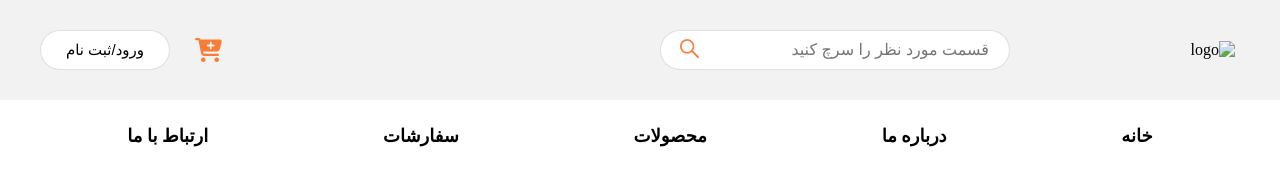
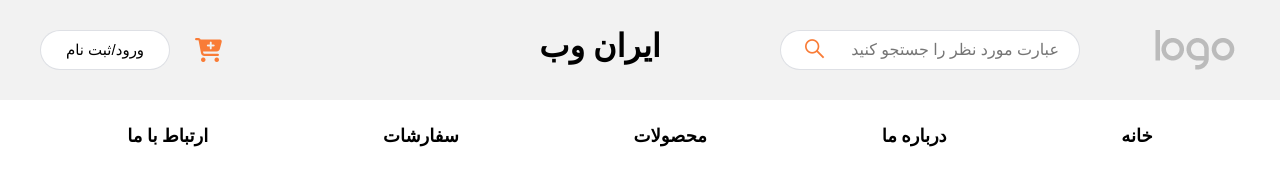
Before and after one commit to Mary8992/sample-website, a plain HTML site: page Html/index.html in a window 1280 px wide. Drawn offline with Linux system fonts and the light colour scheme.

Commit message:
website name added

```diff
--- a/Css/style.css
+++ b/Css/style.css
@@ -19,21 +19,22 @@ header {
 }
 
 .header-right {
-    width: 50%;
+    width: 35%;
     display: flex;
     justify-content: space-between;
     align-items: center;
 }
 
-.header-right img {
-    margin-right: 5px;
+.header-right .logo {
+    margin-right:5px;
 }
 
 .header-right .search-btn {
-    width: 350px;
+    width: 300px;
     height: 40px;
     border: 1px solid rgba(35, 47, 85, 0.15);
     padding: 10px 20px;
+    margin: 0 75px;
     background: #fff;
     border-radius: 20px;
     -webkit-border-radius: 20px;
@@ -41,7 +42,6 @@ header {
     -ms-border-radius: 20px;
     -o-border-radius: 20px;
     font-size: 16px;
-    margin-left: 20px;
 }
 
 .header-right .search-btn:focus {
@@ -55,14 +55,18 @@ form {
 .header-right .search-icon {
     position: absolute;
     top: 18%;
-    left: 40px;
+    left: 100px;
     cursor: pointer;
     font-size: 22px;
     color: #f97c37;
 }
 
+h1 {
+    margin: -8px 80px 0 0;
+}
+
 .header-left {
-    width: 50%;
+    width: 35%;
     display: flex;
     justify-content: flex-end;
     align-items: center;
--- a/Html/index.html
+++ b/Html/index.html
@@ -17,20 +17,20 @@
         <!-- header -->
         <header>
             <div class="header-right">
-                <img src="images/default-logo.png" alt="logo" />
+                <img class="logo" src="../images/default-logo.png" alt="logo" />
                 <form action="#">
                     <input
                         class="search-btn"
                         type="text"
                         name="search"
-                        placeholder="قسمت مورد نظر را سرچ کنید"
+                        placeholder="عبارت مورد نظر را جستجو کنید"
                     />
                     <div class="search-icon">
                         <i class="fab fa-sistrix"></i>
                     </div>
                 </form>
             </div>
-
+            <h1>ایران وب</h1>
             <div class="header-left">
                 <i
                     class="fas fa-cart-plus shopping-cart"
```
